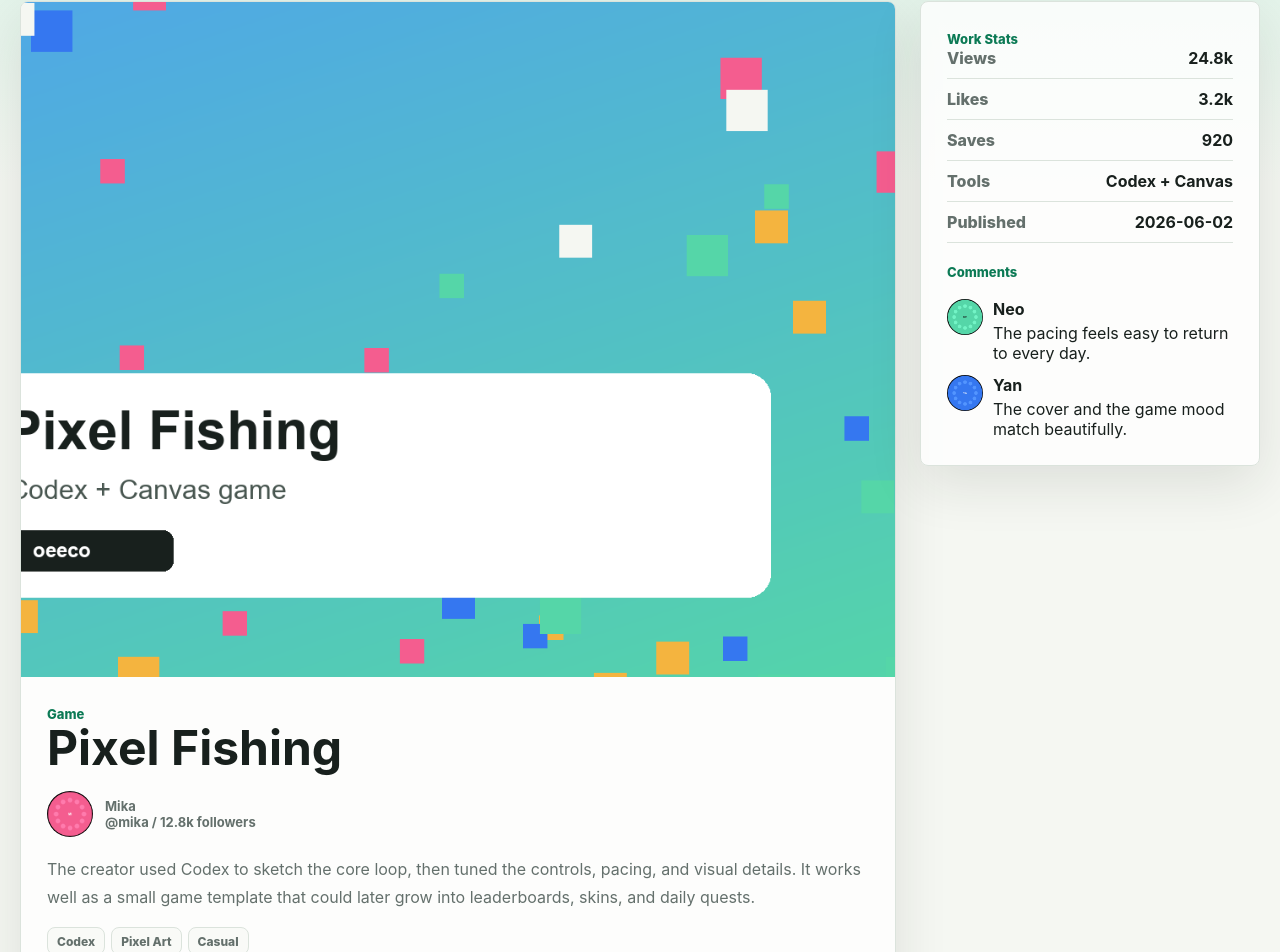
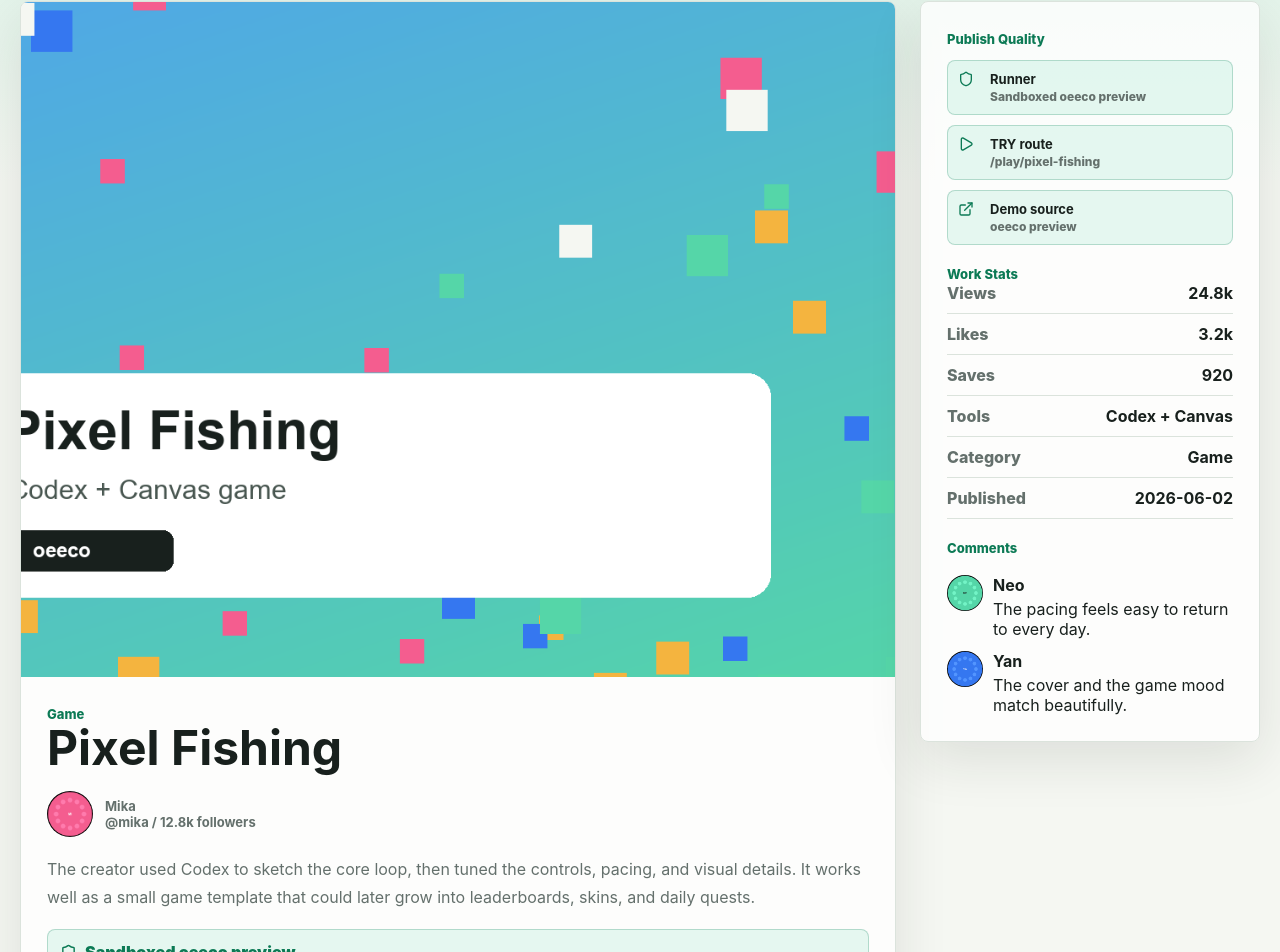
Before and after one commit to 3613115/oeeco, a Next.js app: page /works/pixel-fishing in a window 1280 px wide. Shown: the part 95-1047 px from the top of the page. Built offline with nearby package versions, Linux system fonts and the light colour scheme; no server answers.

Commit message:
Improve work detail publish quality

```diff
--- a/app/globals.css
+++ b/app/globals.css
@@ -755,9 +755,76 @@ button {
   margin: 20px 0;
 }
 
+.detail-runner-card {
+  display: grid;
+  gap: 6px;
+  margin: 18px 0 14px;
+  border: 1px solid rgba(12, 122, 85, 0.24);
+  border-radius: 8px;
+  background: rgba(85, 214, 168, 0.14);
+  padding: 12px;
+}
+
+.detail-runner-card > span {
+  display: inline-flex;
+  align-items: center;
+  gap: 8px;
+  color: var(--leaf);
+  font-weight: 900;
+}
+
+.detail-runner-card p {
+  margin: 0;
+  color: var(--muted);
+  font-size: 14px;
+  line-height: 1.65;
+}
+
 .side-panel {
   display: grid;
   gap: 18px;
+}
+
+.publish-quality-list {
+  display: grid;
+  gap: 10px;
+  margin-top: 12px;
+}
+
+.publish-quality-item {
+  display: grid;
+  grid-template-columns: 22px minmax(0, 1fr);
+  gap: 10px;
+  align-items: start;
+  border: 1px solid rgba(244, 180, 63, 0.34);
+  border-radius: 8px;
+  background: rgba(244, 180, 63, 0.13);
+  padding: 10px;
+  color: #805600;
+}
+
+.publish-quality-item.is-ready {
+  border-color: rgba(12, 122, 85, 0.24);
+  background: rgba(85, 214, 168, 0.14);
+  color: var(--leaf);
+}
+
+.publish-quality-item > span {
+  display: grid;
+  gap: 2px;
+  min-width: 0;
+}
+
+.publish-quality-item strong {
+  color: var(--ink);
+  font-size: 13px;
+}
+
+.publish-quality-item span span {
+  color: var(--muted);
+  font-size: 12px;
+  font-weight: 780;
+  overflow-wrap: anywhere;
 }
 
 .stat-list {
--- a/app/works/[id]/page.tsx
+++ b/app/works/[id]/page.tsx
@@ -1,10 +1,11 @@
-import { Heart, Play, Share2 } from "lucide-react";
+import { ExternalLink, Heart, Play, Shield, Share2 } from "lucide-react";
 import type { Metadata } from "next";
 import Image from "next/image";
 import Link from "next/link";
 import { notFound } from "next/navigation";
 import { formatNumber, getWorkCreator, works } from "@/lib/data";
 import { tagToSlug } from "@/lib/discovery";
+import { getPlayableDemoUrl, getRunnerOriginLabel } from "@/lib/play-runner";
 import { absoluteUrl, defaultOgImage, siteName } from "@/lib/site";
 import { getPublicWork } from "@/lib/work-service";
 
@@ -69,14 +70,22 @@ export default async function WorkDetailPage({ params }: { params: Promise<{ id:
   }
 
   const creator = getWorkCreator(work);
+  const playableDemoUrl = getPlayableDemoUrl(work.demoUrl);
+  const runnerOrigin = getRunnerOriginLabel(work.demoUrl);
+  const runnerLabel = playableDemoUrl ? `Sandboxed from ${runnerOrigin}` : "Sandboxed oeeco preview";
   const workJsonLd = {
     "@context": "https://schema.org",
-    "@type": "CreativeWork",
+    "@type": ["CreativeWork", "WebApplication"],
     name: work.title,
     description: work.summary,
     url: absoluteUrl(`/works/${work.id}`),
     image: absoluteUrl(work.cover),
     datePublished: work.createdAt,
+    applicationCategory: work.type,
+    operatingSystem: "Web browser",
+    isAccessibleForFree: true,
+    creativeWorkStatus: "Published",
+    sameAs: playableDemoUrl ? [playableDemoUrl] : undefined,
     creator: {
       "@type": "Person",
       name: creator.name,
@@ -84,6 +93,10 @@ export default async function WorkDetailPage({ params }: { params: Promise<{ id:
     },
     genre: work.type,
     keywords: work.tags.join(", "),
+    potentialAction: {
+      "@type": "PlayAction",
+      target: absoluteUrl(`/play/${work.id}`),
+    },
     interactionStatistic: [
       {
         "@type": "InteractionCounter",
@@ -119,6 +132,16 @@ export default async function WorkDetailPage({ params }: { params: Promise<{ id:
             </span>
           </Link>
           <p>{work.detail}</p>
+          <div className="detail-runner-card">
+            <span>
+              <Shield size={17} aria-hidden="true" />
+              {runnerLabel}
+            </span>
+            <p>
+              TRY opens this work in oeeco&apos;s isolated runner. External demos are embedded with a restricted iframe
+              sandbox and a new-tab fallback.
+            </p>
+          </div>
           <div className="tag-row">
             {work.tags.map((tag) => (
               <Link className="small-pill" href={`/tags/${tagToSlug(tag)}`} key={tag}>
@@ -131,6 +154,12 @@ export default async function WorkDetailPage({ params }: { params: Promise<{ id:
               <Play size={17} aria-hidden="true" />
               Try It
             </Link>
+            {playableDemoUrl ? (
+              <Link className="ghost-button" href={playableDemoUrl} target="_blank" rel="noreferrer">
+                <ExternalLink size={17} aria-hidden="true" />
+                Open Demo
+              </Link>
+            ) : null}
             <button className="ghost-button" type="button">
               <Heart size={17} aria-hidden="true" />
               Like {formatNumber(work.likes)}
@@ -144,6 +173,32 @@ export default async function WorkDetailPage({ params }: { params: Promise<{ id:
       </article>
 
       <aside className="surface side-panel">
+        <div>
+          <span className="section-kicker">Publish Quality</span>
+          <div className="publish-quality-list">
+            <div className="publish-quality-item is-ready">
+              <Shield size={16} aria-hidden="true" />
+              <span>
+                <strong>Runner</strong>
+                <span>{runnerLabel}</span>
+              </span>
+            </div>
+            <div className="publish-quality-item is-ready">
+              <Play size={16} aria-hidden="true" />
+              <span>
+                <strong>TRY route</strong>
+                <span>/play/{work.id}</span>
+              </span>
+            </div>
+            <div className={work.demoUrl && !playableDemoUrl ? "publish-quality-item" : "publish-quality-item is-ready"}>
+              <ExternalLink size={16} aria-hidden="true" />
+              <span>
+                <strong>Demo source</strong>
+                <span>{playableDemoUrl ? runnerOrigin : work.demoUrl ? "Held for safety" : "oeeco preview"}</span>
+              </span>
+            </div>
+          </div>
+        </div>
         <div>
           <span className="section-kicker">Work Stats</span>
           <div className="stat-list">
@@ -162,6 +217,10 @@ export default async function WorkDetailPage({ params }: { params: Promise<{ id:
             <div className="stat-item">
               <span>Tools</span>
               <strong>{work.tool}</strong>
+            </div>
+            <div className="stat-item">
+              <span>Category</span>
+              <strong>{work.type}</strong>
             </div>
             <div className="stat-item">
               <span>Published</span>
```
